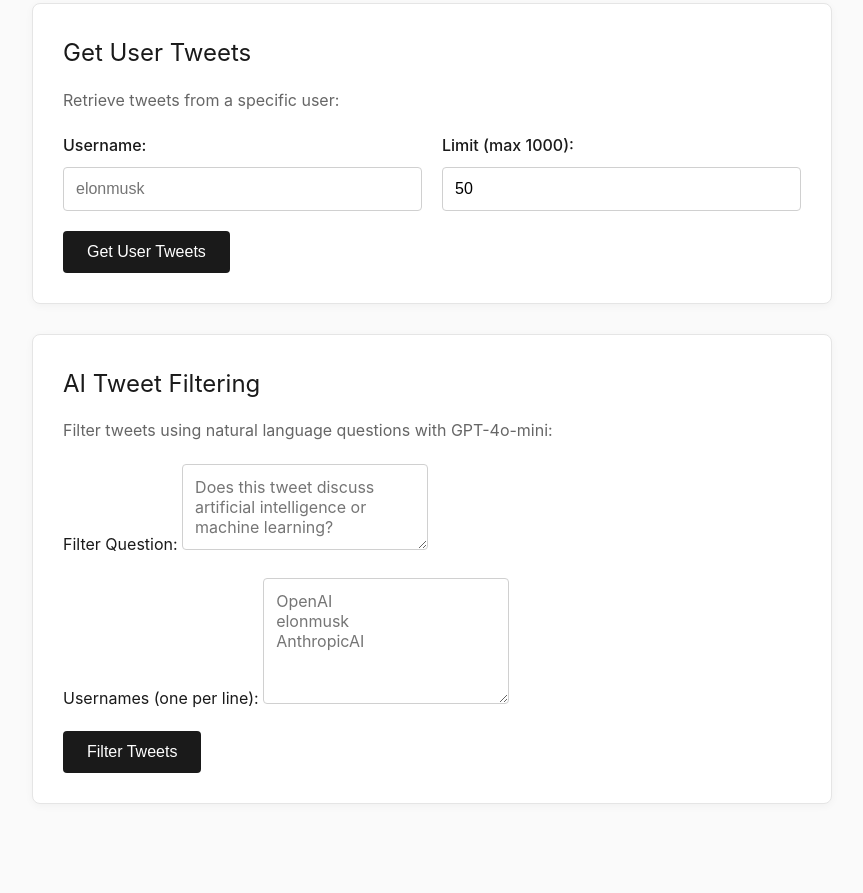
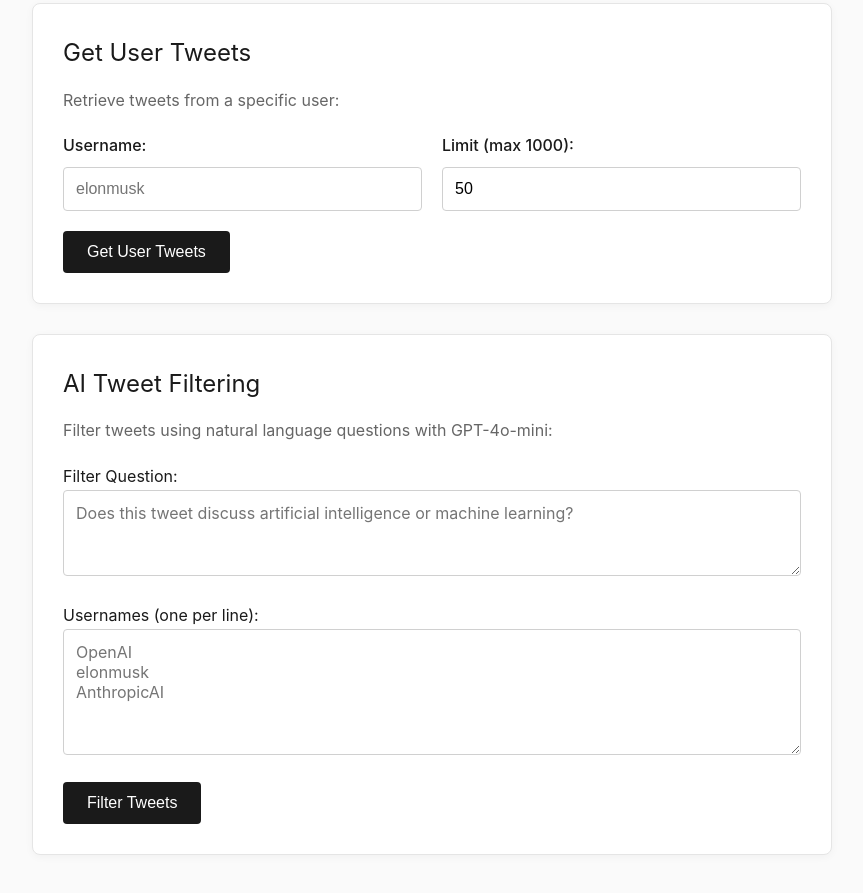
Before and after one commit to NunoSempere/tools.sentinel-team.org, a website: page src/twit.html in a window 1280 px wide. Shown: the part 1169-2062 px from the top of the page, without its empty margins (208-1071 px from the left). Before the commit the page ends 2023 px from the top, so only its background shows below. Drawn offline with Linux system fonts and the light colour scheme.

Commit message:
twit: ux improvements for filtering

```diff
--- a/src/twit.html
+++ b/src/twit.html
@@ -90,23 +90,25 @@
             <h2>AI Tweet Filtering</h2>
             <p>Filter tweets using natural language questions with GPT-4o-mini:</p>
 
-            <div class="input-container">
+            <div class="input-container" style="margin-bottom: 20px;">
                 <label for="filter-question">Filter Question:</label>
                 <textarea
                     id="filter-question"
                     rows="3"
                     placeholder="Does this tweet discuss artificial intelligence or machine learning?"
                     aria-label="Question to filter tweets with"
+                    style="width: 100%; resize: vertical;"
                 ></textarea>
             </div>
 
-            <div class="input-container">
+            <div class="input-container" style="margin-bottom: 20px;">
                 <label for="filter-users">Usernames (one per line):</label>
                 <textarea
                     id="filter-users"
                     rows="5"
                     placeholder="OpenAI&#10;elonmusk&#10;AnthropicAI"
                     aria-label="Usernames to filter tweets from"
+                    style="width: 100%; resize: vertical;"
                 ></textarea>
             </div>
 
```
